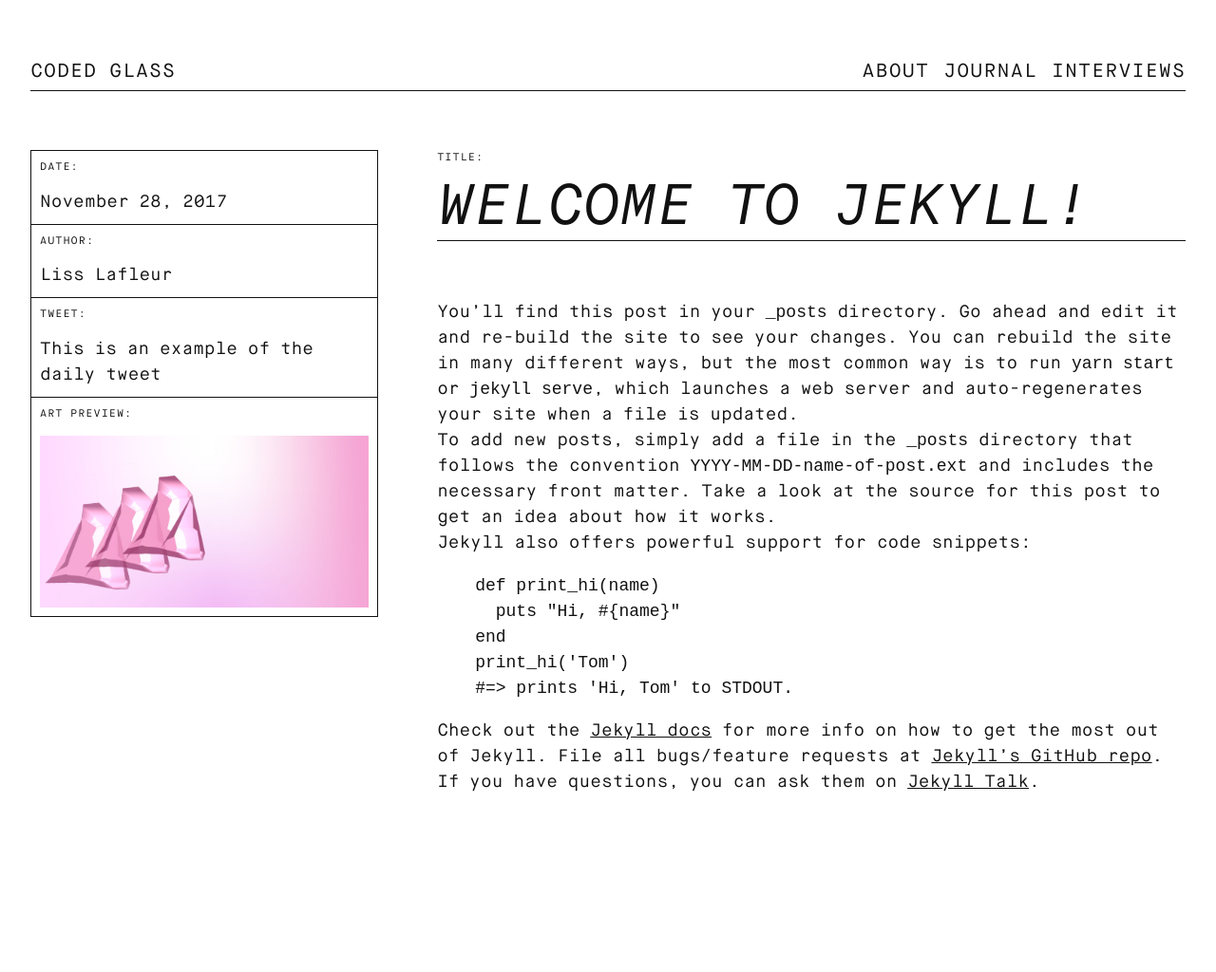
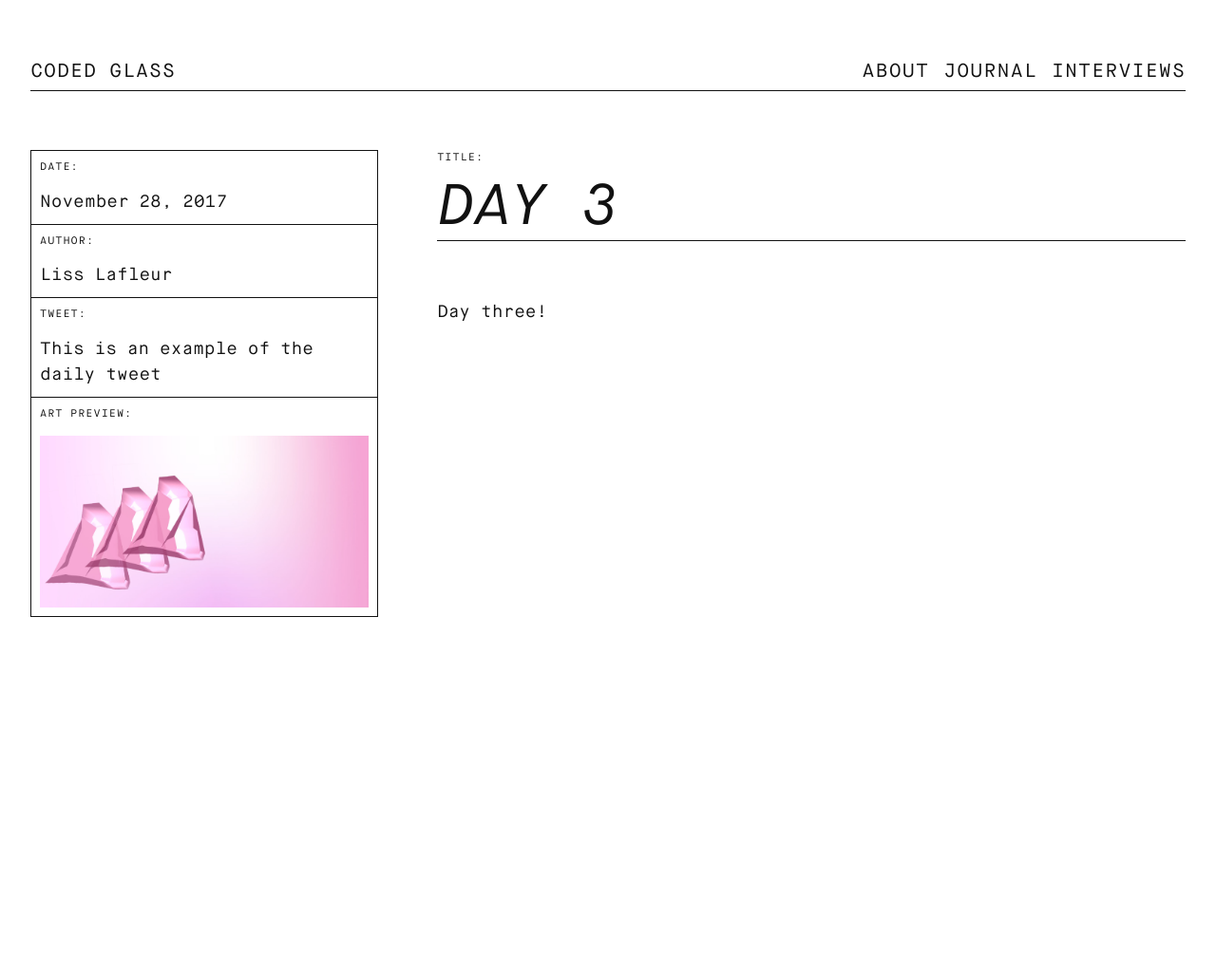
Before and after one commit to BrianaCamp/looking-glass, a Jekyll site: the page built from _journal/welcome-to-jekyll.markdown, in a window 1280 px wide. Shown: the whole page at 95% size. Built offline with Jekyll 4.4.1, drawn with Linux system fonts in a browser that asks for light colours; after the commit the page ends 900 px from its top, so only the background shows below that.

Commit message:
Updated Welcome To Jekyll

```diff
--- a/_journal/welcome-to-jekyll.markdown
+++ b/_journal/welcome-to-jekyll.markdown
@@ -1,28 +1,10 @@
 ---
-title: Welcome to Jekyll!
-date: 2017-11-28 18:47:12 Z
+title: Day 3
+date: 2017-11-28 18:47:00 Z
 categories:
 - jekyll
 - update
 layout: post
 ---
 
-You’ll find this post in your `_posts` directory. Go ahead and edit it and re-build the site to see your changes. You can rebuild the site in many different ways, but the most common way is to run `yarn start` or `jekyll serve`, which launches a web server and auto-regenerates your site when a file is updated.
-
-To add new posts, simply add a file in the `_posts` directory that follows the convention `YYYY-MM-DD-name-of-post.ext` and includes the necessary front matter. Take a look at the source for this post to get an idea about how it works.
-
-Jekyll also offers powerful support for code snippets:
-
-{% highlight ruby %}
-def print_hi(name)
-  puts "Hi, #{name}"
-end
-print_hi('Tom')
-#=> prints 'Hi, Tom' to STDOUT.
-{% endhighlight %}
-
-Check out the [Jekyll docs][jekyll-docs] for more info on how to get the most out of Jekyll. File all bugs/feature requests at [Jekyll’s GitHub repo][jekyll-gh]. If you have questions, you can ask them on [Jekyll Talk][jekyll-talk].
-
-[jekyll-docs]: https://jekyllrb.com/docs/home
-[jekyll-gh]:   https://github.com/jekyll/jekyll
-[jekyll-talk]: https://talk.jekyllrb.com/
+Day three!
```
